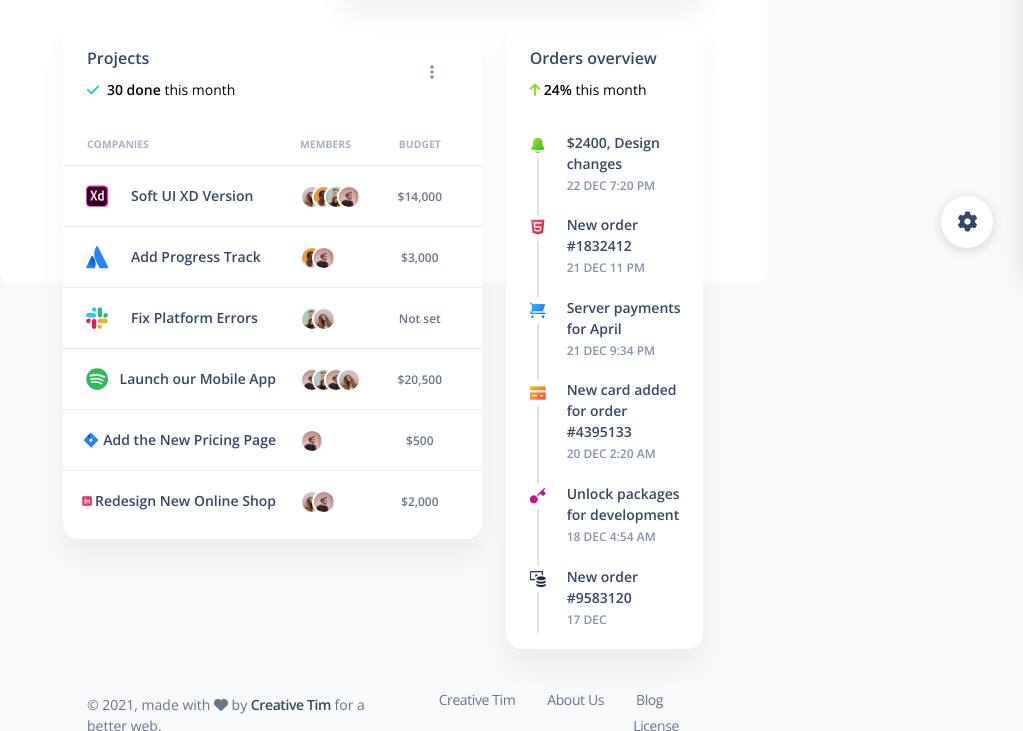
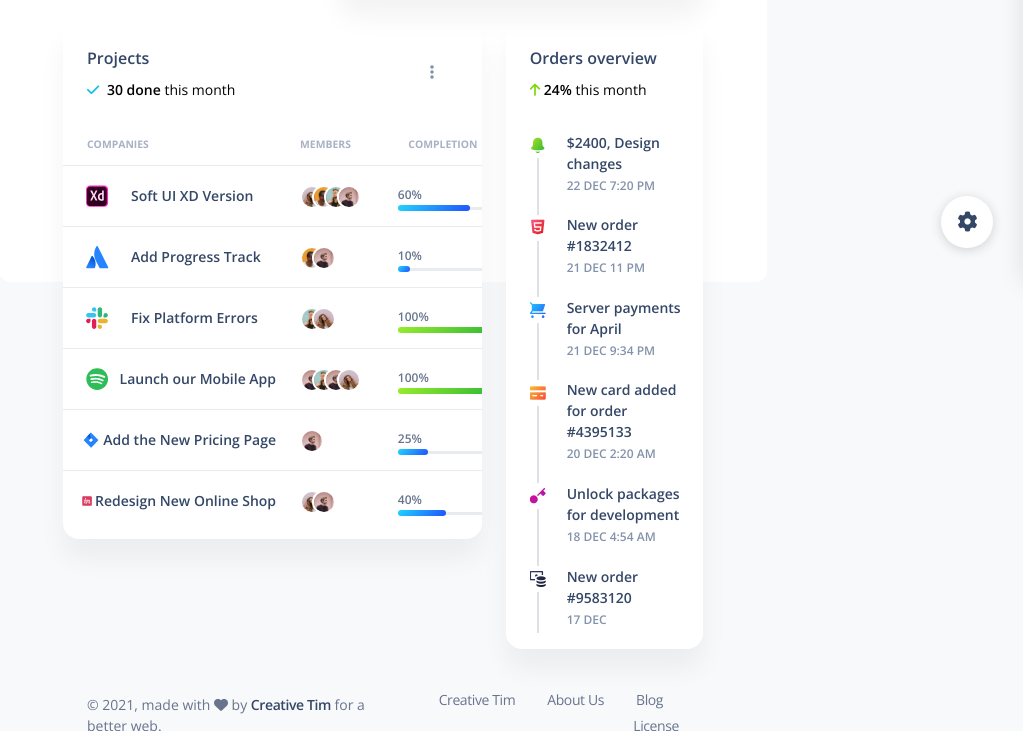
Before and after one commit to ArchanaPrabhu/Cobot-Webpack, a website built with webpack: page src/index.html in a window 1280 px wide. Shown: the part 522-1253 px from the top of the page, without its empty margins (257-1280 px from the left). Built offline with nearby package versions, Linux system fonts and the light colour scheme; a script that the page names is missing.

Commit message:
Remove the budjet column

```diff
--- a/src/index.html
+++ b/src/index.html
@@ -90,8 +90,6 @@
                     <tr>
                       <th class="text-uppercase text-secondary text-xxs font-weight-bolder opacity-7">Companies</th>
                       <th class="text-uppercase text-secondary text-xxs font-weight-bolder opacity-7 ps-2">Members</th>
-                      <th class="text-center text-uppercase text-secondary text-xxs font-weight-bolder opacity-7">Budget
-                      </th>
                       <th class="text-center text-uppercase text-secondary text-xxs font-weight-bolder opacity-7">
                         Completion</th>
                     </tr>
@@ -127,9 +125,6 @@
                             <img src="/images/content/img/team-4.jpg" alt="team4">
                           </a>
                         </div>
-                      </td>
-                      <td class="align-middle text-center text-sm">
-                        <span class="text-xs font-weight-bold"> $14,000 </span>
                       </td>
                       <td class="align-middle">
                         <div class="progress-wrapper w-75 mx-auto">
@@ -169,9 +164,6 @@
                           </a>
                         </div>
                       </td>
-                      <td class="align-middle text-center text-sm">
-                        <span class="text-xs font-weight-bold"> $3,000 </span>
-                      </td>
                       <td class="align-middle">
                         <div class="progress-wrapper w-75 mx-auto">
                           <div class="progress-info">
@@ -208,9 +200,6 @@
                             <img src="/images/content/img/team-1.jpg" alt="team9">
                           </a>
                         </div>
-                      </td>
-                      <td class="align-middle text-center text-sm">
-                        <span class="text-xs font-weight-bold"> Not set </span>
                       </td>
                       <td class="align-middle">
                         <div class="progress-wrapper w-75 mx-auto">
@@ -258,9 +247,6 @@
                           </a>
                         </div>
                       </td>
-                      <td class="align-middle text-center text-sm">
-                        <span class="text-xs font-weight-bold"> $20,500 </span>
-                      </td>
                       <td class="align-middle">
                         <div class="progress-wrapper w-75 mx-auto">
                           <div class="progress-info">
@@ -293,9 +279,6 @@
                             <img src="/images/content/img/team-4.jpg" alt="user5">
                           </a>
                         </div>
-                      </td>
-                      <td class="align-middle text-center text-sm">
-                        <span class="text-xs font-weight-bold"> $500 </span>
                       </td>
                       <td class="align-middle">
                         <div class="progress-wrapper w-75 mx-auto">
@@ -334,9 +317,6 @@
                             <img src="/images/content/img/team-4.jpg" alt="user7">
                           </a>
                         </div>
-                      </td>
-                      <td class="align-middle text-center text-sm">
-                        <span class="text-xs font-weight-bold"> $2,000 </span>
                       </td>
                       <td class="align-middle">
                         <div class="progress-wrapper w-75 mx-auto">
```
